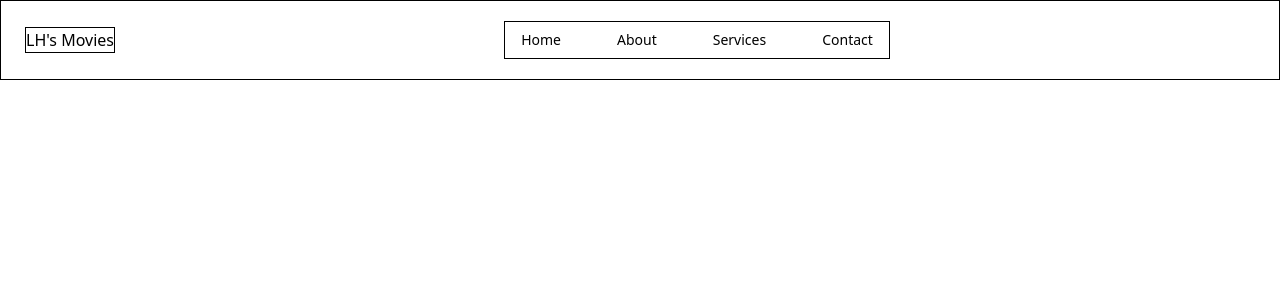
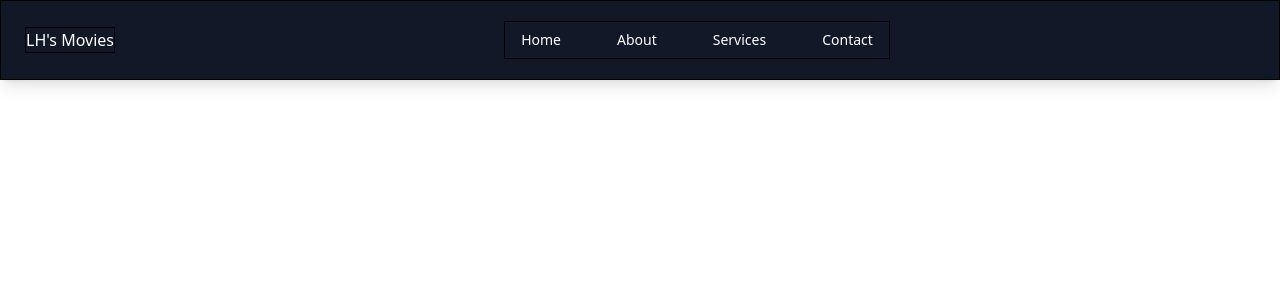
Before and after one commit to lshv04/next-22, a Next.js app: page / in a window 1280 px wide. Shown: the top 300 px of the page. Built offline with nearby package versions, Linux system fonts and the light colour scheme.

Commit message:
trabalhando navbar

```diff
--- a/src/components/component/navbar.tsx
+++ b/src/components/component/navbar.tsx
@@ -13,7 +13,7 @@
   };
 
   return (
-    <header className=" flex  h-20 w-full shrink-0 items-center justify-between px-4 md:px-6 bord ">
+    <header className=" flex  h-20 w-full shrink-0 items-center justify-between px-4 md:px-6 bord bg-gray-900 text-white shadow-lg z-50">
       <Sheet open={isOpen} onOpenChange={setIsOpen}>
         <SheetTrigger asChild>
           <Button variant="outline" size="icon" className="lg:hidden bord">
@@ -22,14 +22,14 @@
           </Button>
         </SheetTrigger>
         <SheetContent side="left" className="bord">
-          <Link href="#" className="mr-6 hidden lg:flex bord" prefetch={false}>
+          <Link href="#" className="mr-6  hidden lg:flex bord" prefetch={false}>
             LH's Movies
             <span className="sr-only">Leandro´s Logo</span>
           </Link>
           <div className="grid gap-2 py-6">
             <Link
               href="#"
-              className="flex w-full items-center py-2 text-lg font-semibold bord"
+              className="flex w-full items-center py-2 mt-6 text-lg font-semibold bord"
               prefetch={false}
               onClick={handleLinkClick} // Fecha o menu ao clicar
             >
@@ -66,31 +66,31 @@
         LH's Movies
         <span className="sr-only">Leandro´s Logo</span>
       </Link>
-      <nav className="mx-auto hidden lg:flex gap-6 bord  ">
+      <nav className="mx-auto hidden lg:flex gap-6 bord ">
         <Link
           href="#"
-          className="group inline-flex h-9 w-max items-center justify-center rounded-md bg-white px-4 py-2 text-sm font-medium transition-colors hover:bg-gray-100 hover:text-gray-900 focus:bg-gray-100 focus:text-gray-900 focus:outline-none disabled:pointer-events-none disabled:opacity-50 data-[active]:bg-gray-100/50 data-[state=open]:bg-gray-100/50 dark:bg-gray-950 dark:hover:bg-gray-800 dark:hover:text-gray-50 dark:focus:bg-gray-800 dark:focus:text-gray-50 dark:data-[active]:bg-gray-800/50 dark:data-[state=open]:bg-gray-800/50"
+          className="group inline-flex h-9 w-max items-center justify-center rounded-md px-4 py-2 text-sm font-medium transition-colors hover:bg-gray-100 hover:text-gray-900 focus:bg-gray-100 focus:text-gray-900 focus:outline-none disabled:pointer-events-none disabled:opacity-50 data-[active]:bg-gray-100/50 data-[state=open]:bg-gray-100/50 dark:bg-gray-950 dark:hover:bg-gray-800 dark:hover:text-gray-50 dark:focus:bg-gray-800 dark:focus:text-gray-50 dark:data-[active]:bg-gray-800/50 dark:data-[state=open]:bg-gray-800/50"
           prefetch={false}
         >
           Home
         </Link>
         <Link
           href="#"
-          className="group inline-flex h-9 w-max items-center justify-center rounded-md bg-white px-4 py-2 text-sm font-medium transition-colors hover:bg-gray-100 hover:text-gray-900 focus:bg-gray-100 focus:text-gray-900 focus:outline-none disabled:pointer-events-none disabled:opacity-50 data-[active]:bg-gray-100/50 data-[state=open]:bg-gray-100/50 dark:bg-gray-950 dark:hover:bg-gray-800 dark:hover:text-gray-50 dark:focus:bg-gray-800 dark:focus:text-gray-50 dark:data-[active]:bg-gray-800/50 dark:data-[state=open]:bg-gray-800/50"
+         className="group inline-flex h-9 w-max items-center justify-center rounded-md px-4 py-2 text-sm font-medium transition-colors hover:bg-gray-100 hover:text-gray-900 focus:bg-gray-100 focus:text-gray-900 focus:outline-none disabled:pointer-events-none disabled:opacity-50 data-[active]:bg-gray-100/50 data-[state=open]:bg-gray-100/50 dark:bg-gray-950 dark:hover:bg-gray-800 dark:hover:text-gray-50 dark:focus:bg-gray-800 dark:focus:text-gray-50 dark:data-[active]:bg-gray-800/50 dark:data-[state=open]:bg-gray-800/50"
           prefetch={false}
         >
           About
         </Link>
         <Link
           href="#"
-          className="group inline-flex h-9 w-max items-center justify-center rounded-md bg-white px-4 py-2 text-sm font-medium transition-colors hover:bg-gray-100 hover:text-gray-900 focus:bg-gray-100 focus:text-gray-900 focus:outline-none disabled:pointer-events-none disabled:opacity-50 data-[active]:bg-gray-100/50 data-[state=open]:bg-gray-100/50 dark:bg-gray-950 dark:hover:bg-gray-800 dark:hover:text-gray-50 dark:focus:bg-gray-800 dark:focus:text-gray-50 dark:data-[active]:bg-gray-800/50 dark:data-[state=open]:bg-gray-800/50"
+          className="group inline-flex h-9 w-max items-center justify-center rounded-md px-4 py-2 text-sm font-medium transition-colors hover:bg-gray-100 hover:text-gray-900 focus:bg-gray-100 focus:text-gray-900 focus:outline-none disabled:pointer-events-none disabled:opacity-50 data-[active]:bg-gray-100/50 data-[state=open]:bg-gray-100/50 dark:bg-gray-950 dark:hover:bg-gray-800 dark:hover:text-gray-50 dark:focus:bg-gray-800 dark:focus:text-gray-50 dark:data-[active]:bg-gray-800/50 dark:data-[state=open]:bg-gray-800/50"
           prefetch={false}
         >
           Services
         </Link>
         <Link
           href="#"
-          className="group inline-flex h-9 w-max items-center justify-center rounded-md bg-white px-4 py-2 text-sm font-medium transition-colors hover:bg-gray-100 hover:text-gray-900 focus:bg-gray-100 focus:text-gray-900 focus:outline-none disabled:pointer-events-none disabled:opacity-50 data-[active]:bg-gray-100/50 data-[state=open]:bg-gray-100/50 dark:bg-gray-950 dark:hover:bg-gray-800 dark:hover:text-gray-50 dark:focus:bg-gray-800 dark:focus:text-gray-50 dark:data-[active]:bg-gray-800/50 dark:data-[state=open]:bg-gray-800/50"
+          className="group inline-flex h-9 w-max items-center justify-center rounded-md px-4 py-2 text-sm font-medium transition-colors hover:bg-gray-100 hover:text-gray-900 focus:bg-gray-100 focus:text-gray-900 focus:outline-none disabled:pointer-events-none disabled:opacity-50 data-[active]:bg-gray-100/50 data-[state=open]:bg-gray-100/50 dark:bg-gray-950 dark:hover:bg-gray-800 dark:hover:text-gray-50 dark:focus:bg-gray-800 dark:focus:text-gray-50 dark:data-[active]:bg-gray-800/50 dark:data-[state=open]:bg-gray-800/50"
           prefetch={false}
         >
           Contact
```
